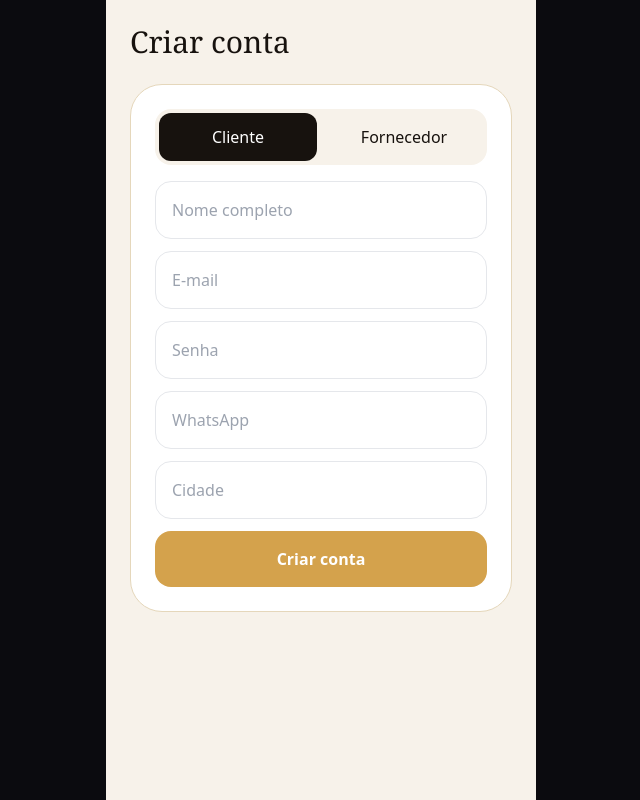
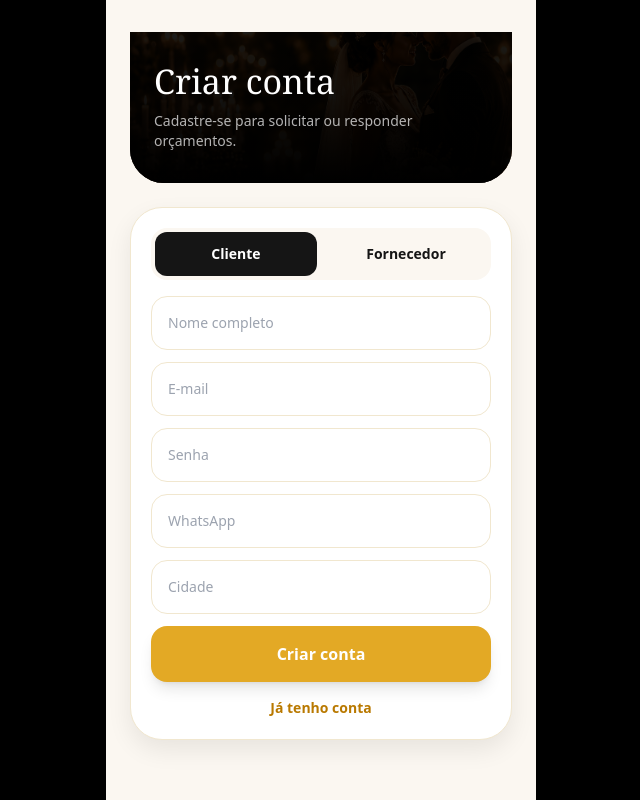
Before and after one commit to reimeventos/reim-eventos, a Next.js app: page /cadastro in a window 1280 px wide. Shown: the whole page, without its empty margins (319-959 px from the left). Built offline with nearby package versions, Linux system fonts and the light colour scheme.

Commit message:
Melhorar cadastro com mensagens de erro

```diff
--- a/src/app/cadastro/page.tsx
+++ b/src/app/cadastro/page.tsx
@@ -6,7 +6,8 @@ import { registerClient, registerSupplier } from '@/lib/auth';
 
 export default function CadastroPage() {
   const router = useRouter();
-  const [type, setType] = useState<'cliente'|'fornecedor'>('cliente');
+
+  const [type, setType] = useState<'cliente' | 'fornecedor'>('cliente');
   const [fullName, setFullName] = useState('');
   const [businessName, setBusinessName] = useState('');
   const [email, setEmail] = useState('');
@@ -14,29 +15,230 @@ export default function CadastroPage() {
   const [whatsapp, setWhatsapp] = useState('');
   const [city, setCity] = useState('');
 
-  async function handleSubmit(e: React.FormEvent) {
+  const [loading, setLoading] = useState(false);
+  const [errorMessage, setErrorMessage] = useState('');
+  const [successMessage, setSuccessMessage] = useState('');
+
+  async function handleSubmit(e: React.FormEvent<HTMLFormElement>) {
     e.preventDefault();
-    if (type === 'cliente') await registerClient({ fullName, email, password, whatsapp, city });
-    else await registerSupplier({ fullName, businessName, email, password, whatsapp, city });
-    router.push(type === 'cliente' ? '/' : '/painel-fornecedor');
+
+    setErrorMessage('');
+    setSuccessMessage('');
+
+    if (!fullName.trim()) {
+      setErrorMessage('Informe o nome completo.');
+      return;
+    }
+
+    if (type === 'fornecedor' && !businessName.trim()) {
+      setErrorMessage('Informe o nome da empresa.');
+      return;
+    }
+
+    if (!email.trim()) {
+      setErrorMessage('Informe o e-mail.');
+      return;
+    }
+
+    if (!password.trim()) {
+      setErrorMessage('Informe a senha.');
+      return;
+    }
+
+    if (password.length < 6) {
+      setErrorMessage('A senha precisa ter pelo menos 6 caracteres.');
+      return;
+    }
+
+    if (!whatsapp.trim()) {
+      setErrorMessage('Informe o WhatsApp.');
+      return;
+    }
+
+    if (!city.trim()) {
+      setErrorMessage('Informe a cidade.');
+      return;
+    }
+
+    try {
+      setLoading(true);
+
+      if (type === 'cliente') {
+        await registerClient({
+          fullName: fullName.trim(),
+          email: email.trim(),
+          password,
+          whatsapp: whatsapp.trim(),
+          city: city.trim(),
+        });
+
+        setSuccessMessage('Conta de cliente criada com sucesso!');
+        router.push('/login');
+        return;
+      }
+
+      await registerSupplier({
+        fullName: fullName.trim(),
+        businessName: businessName.trim(),
+        email: email.trim(),
+        password,
+        whatsapp: whatsapp.trim(),
+        city: city.trim(),
+      });
+
+      setSuccessMessage('Conta de fornecedor criada com sucesso!');
+      router.push('/login');
+    } catch (error: any) {
+      console.error('Erro ao criar conta:', error);
+
+      const message = String(error?.message || '');
+
+      if (message.includes('User already registered')) {
+        setErrorMessage('Este e-mail já está cadastrado. Tente fazer login.');
+        return;
+      }
+
+      if (message.includes('Password should be at least')) {
+        setErrorMessage('A senha precisa ter pelo menos 6 caracteres.');
+        return;
+      }
+
+      if (message.includes('duplicate key')) {
+        setErrorMessage('Já existe cadastro com esses dados. Tente fazer login.');
+        return;
+      }
+
+      setErrorMessage(
+        message || 'Não foi possível criar a conta. Verifique os dados e tente novamente.'
+      );
+    } finally {
+      setLoading(false);
+    }
   }
 
   return (
-    <main className="reim-shell p-6">
-      <h1 className="font-serif text-3xl">Criar conta</h1>
-      <form onSubmit={handleSubmit} className="mt-6 rounded-[2rem] border border-reimBorder bg-white p-6">
-        <div className="mb-4 grid grid-cols-2 gap-2 rounded-2xl bg-reimBg p-1">
-          <button type="button" onClick={()=>setType('cliente')} className={`rounded-xl py-3 ${type==='cliente'?'bg-reimBlack text-white':''}`}>Cliente</button>
-          <button type="button" onClick={()=>setType('fornecedor')} className={`rounded-xl py-3 ${type==='fornecedor'?'bg-reimBlack text-white':''}`}>Fornecedor</button>
-        </div>
-        <input className="mb-3 w-full rounded-2xl border p-4" placeholder="Nome completo" value={fullName} onChange={e=>setFullName(e.target.value)} />
-        {type === 'fornecedor' && <input className="mb-3 w-full rounded-2xl border p-4" placeholder="Nome da empresa" value={businessName} onChange={e=>setBusinessName(e.target.value)} />}
-        <input className="mb-3 w-full rounded-2xl border p-4" placeholder="E-mail" value={email} onChange={e=>setEmail(e.target.value)} />
-        <input className="mb-3 w-full rounded-2xl border p-4" placeholder="Senha" type="password" value={password} onChange={e=>setPassword(e.target.value)} />
-        <input className="mb-3 w-full rounded-2xl border p-4" placeholder="WhatsApp" value={whatsapp} onChange={e=>setWhatsapp(e.target.value)} />
-        <input className="mb-3 w-full rounded-2xl border p-4" placeholder="Cidade" value={city} onChange={e=>setCity(e.target.value)} />
-        <button className="w-full rounded-2xl bg-reimGold py-4 font-bold text-white">Criar conta</button>
-      </form>
+    <main className="min-h-screen bg-black text-[#151515]">
+      <div className="mx-auto min-h-screen w-full max-w-[430px] overflow-hidden bg-[#fbf7f1] px-6 py-8 shadow-2xl">
+        <section className="relative overflow-hidden rounded-b-[34px] bg-black px-6 pb-8 pt-7 text-white">
+          <div className="absolute inset-0 bg-[url('/layout01-fundo.png')] bg-cover bg-center opacity-45" />
+          <div className="absolute inset-0 bg-gradient-to-b from-black/75 via-black/85 to-black" />
+
+          <div className="relative z-10">
+            <h1 className="font-serif text-[34px] leading-tight">
+              Criar conta
+            </h1>
+
+            <p className="mt-2 text-sm text-white/70">
+              Cadastre-se para solicitar ou responder orçamentos.
+            </p>
+          </div>
+        </section>
+
+        <form
+          onSubmit={handleSubmit}
+          className="mt-6 rounded-[2rem] border border-[#f1e7cf] bg-white p-5 shadow-[0_10px_25px_rgba(0,0,0,.08)]"
+        >
+          <div className="mb-4 grid grid-cols-2 gap-2 rounded-2xl bg-[#fbf7f1] p-1">
+            <button
+              type="button"
+              onClick={() => setType('cliente')}
+              className={
+                type === 'cliente'
+                  ? 'rounded-xl bg-[#151515] py-3 text-sm font-extrabold text-white'
+                  : 'rounded-xl py-3 text-sm font-extrabold text-[#151515]'
+              }
+            >
+              Cliente
+            </button>
+
+            <button
+              type="button"
+              onClick={() => setType('fornecedor')}
+              className={
+                type === 'fornecedor'
+                  ? 'rounded-xl bg-[#151515] py-3 text-sm font-extrabold text-white'
+                  : 'rounded-xl py-3 text-sm font-extrabold text-[#151515]'
+              }
+            >
+              Fornecedor
+            </button>
+          </div>
+
+          <input
+            className="mb-3 w-full rounded-2xl border border-[#f1e7cf] p-4 text-sm font-medium outline-none placeholder:text-gray-400"
+            placeholder="Nome completo"
+            value={fullName}
+            onChange={(e) => setFullName(e.target.value)}
+          />
+
+          {type === 'fornecedor' && (
+            <input
+              className="mb-3 w-full rounded-2xl border border-[#f1e7cf] p-4 text-sm font-medium outline-none placeholder:text-gray-400"
+              placeholder="Nome da empresa"
+              value={businessName}
+              onChange={(e) => setBusinessName(e.target.value)}
+            />
+          )}
+
+          <input
+            className="mb-3 w-full rounded-2xl border border-[#f1e7cf] p-4 text-sm font-medium outline-none placeholder:text-gray-400"
+            placeholder="E-mail"
+            type="email"
+            value={email}
+            onChange={(e) => setEmail(e.target.value)}
+          />
+
+          <input
+            className="mb-3 w-full rounded-2xl border border-[#f1e7cf] p-4 text-sm font-medium outline-none placeholder:text-gray-400"
+            placeholder="Senha"
+            type="password"
+            value={password}
+            onChange={(e) => setPassword(e.target.value)}
+          />
+
+          <input
+            className="mb-3 w-full rounded-2xl border border-[#f1e7cf] p-4 text-sm font-medium outline-none placeholder:text-gray-400"
+            placeholder="WhatsApp"
+            value={whatsapp}
+            onChange={(e) => setWhatsapp(e.target.value)}
+          />
+
+          <input
+            className="mb-3 w-full rounded-2xl border border-[#f1e7cf] p-4 text-sm font-medium outline-none placeholder:text-gray-400"
+            placeholder="Cidade"
+            value={city}
+            onChange={(e) => setCity(e.target.value)}
+          />
+
+          {errorMessage && (
+            <div className="mb-3 rounded-2xl bg-red-50 px-4 py-3 text-sm font-bold text-red-700">
+              {errorMessage}
+            </div>
+          )}
+
+          {successMessage && (
+            <div className="mb-3 rounded-2xl bg-green-50 px-4 py-3 text-sm font-bold text-green-700">
+              {successMessage}
+            </div>
+          )}
+
+          <button
+            type="submit"
+            disabled={loading}
+            className="w-full rounded-2xl bg-[#e3a925] py-4 font-extrabold text-white shadow-lg disabled:opacity-60"
+          >
+            {loading ? 'Criando conta...' : 'Criar conta'}
+          </button>
+
+          <button
+            type="button"
+            onClick={() => router.push('/login')}
+            className="mt-4 w-full text-sm font-bold text-[#b97900]"
+          >
+            Já tenho conta
+          </button>
+        </form>
+      </div>
     </main>
   );
 }
```
